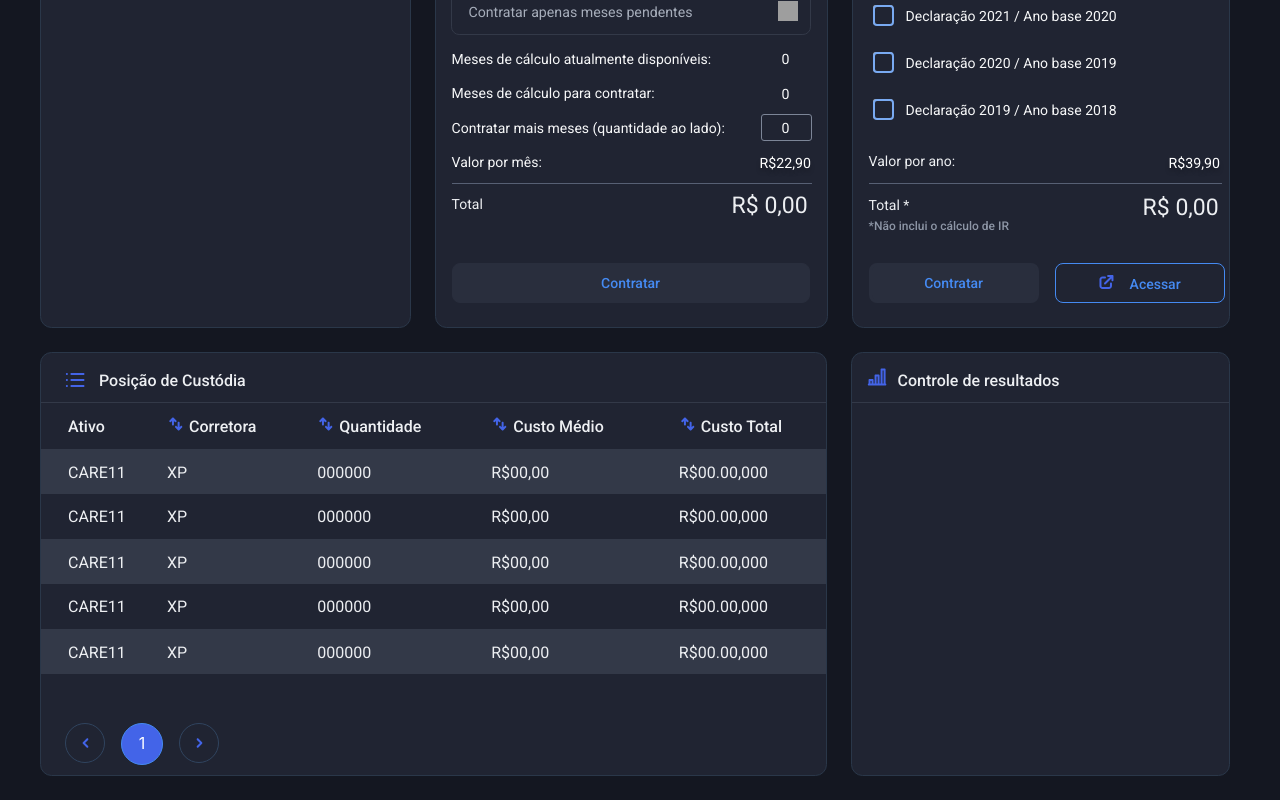
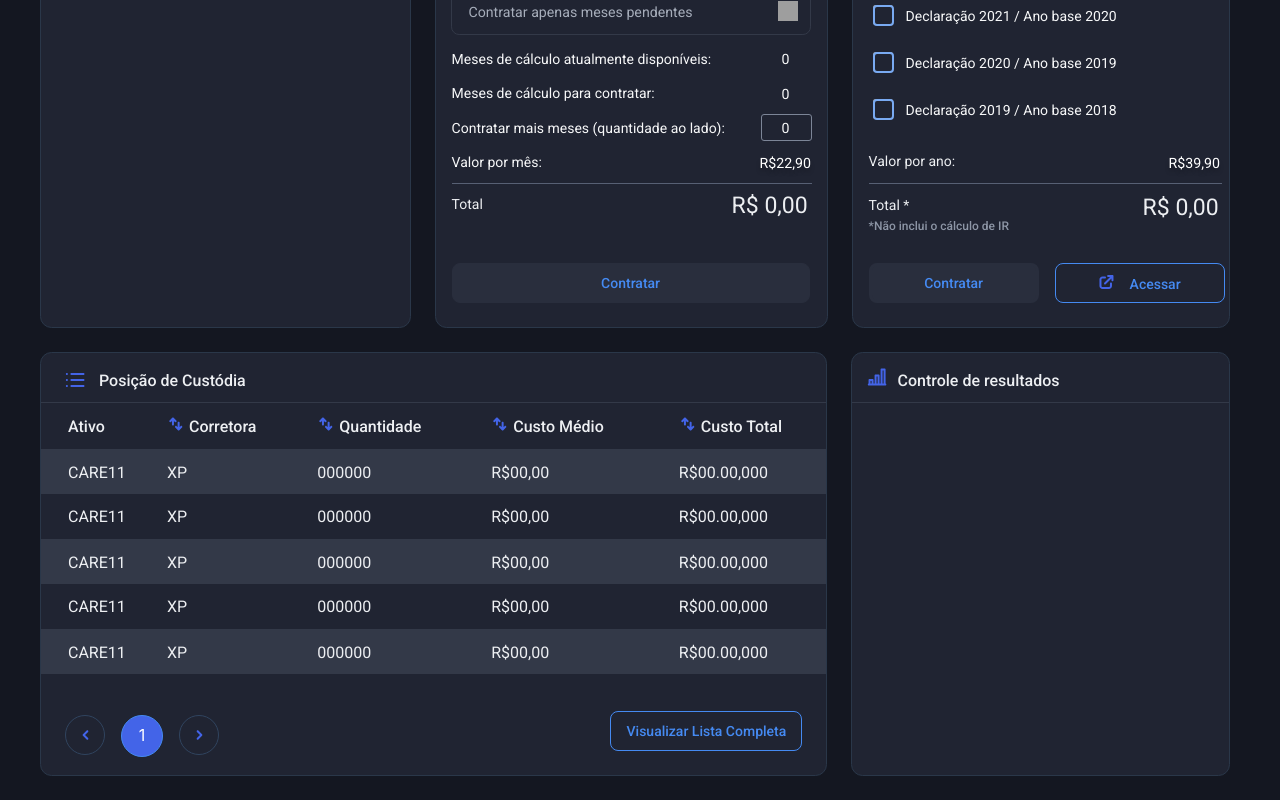
Before and after one commit to CristianC12/dashboard, a React (Create React App) app: page / in a window 1280 px wide. Shown: the part 341-1141 px from the top of the page. Built offline with nearby package versions, Linux system fonts and the light colour scheme; grey boxes are pictures that could not be loaded.

Commit message:
corrigindo erro na table

```diff
--- a/src/components/CustodiaPosicao/CustodiaPosicao.jsx
+++ b/src/components/CustodiaPosicao/CustodiaPosicao.jsx
@@ -79,7 +79,7 @@ function CustodiaPosicao() {
                 </table>
             </div>
             <div className='table-pages'>
-                <button>
+                <button className='botao-pagina'>
                     <svg width="7" height="10" viewBox="0 0 7 10" fill="none" xmlns="http://www.w3.org/2000/svg">
                         <path fill-rule="evenodd" clip-rule="evenodd" d="M6.08647 0.542893C6.477 0.933418 6.477 1.56658 6.08647 1.95711L3.04358 5L6.08647 8.04289C6.47699 8.43342 6.47699 9.06658 6.08647 9.45711C5.69595 9.84763 5.06278 9.84763 4.67226 9.45711L0.922256 5.70711C0.73472 5.51957 0.629363 5.26522 0.629363 5C0.629363 4.73478 0.73472 4.48043 0.922257 4.29289L4.67226 0.542893C5.06278 0.152369 5.69595 0.152369 6.08647 0.542893Z" fill="#4364E8" />
                     </svg>
@@ -91,11 +91,13 @@ function CustodiaPosicao() {
                     </p>
                 </div>
 
-                <button>
+                <button className='botao-pagina'>
                     <svg width="7" height="10" viewBox="0 0 7 10" fill="none" xmlns="http://www.w3.org/2000/svg">
                         <path fill-rule="evenodd" clip-rule="evenodd" d="M0.922257 9.45711C0.531733 9.06658 0.531733 8.43342 0.922257 8.04289L3.96515 5L0.922257 1.95711C0.531732 1.56658 0.531733 0.933416 0.922257 0.542892C1.31278 0.152369 1.94595 0.152368 2.33647 0.542892L6.08647 4.29289C6.47699 4.68342 6.47699 5.31658 6.08647 5.70711L2.33647 9.45711C1.94595 9.84763 1.31278 9.84763 0.922257 9.45711Z" fill="#4364E8" />
                     </svg>
                 </button>
+
+                <button className='botao-visualizar'>Visualizar Lista Completa</button>
             </div>
 
         </div>
--- a/src/components/CustodiaPosicao/style.css
+++ b/src/components/CustodiaPosicao/style.css
@@ -67,15 +67,34 @@
  }
 
 
- .table-pages button {
+ .table-pages .botao-pagina {
+    position: relative;
     width: 40px;
     border-radius: 100px;
     height: 40px;
     background-color: #202432;
     border: 1px solid #30445F;
+    bottom: 8px;
+ }
+
+ .botao-visualizar{
+    position: absolute;
+    right: 24px;
+    height: 40px;
+    width: 192px;
+    font-family: 'Roboto';
+    font-weight: 500;
+    font-size: 14px;
+    color: #458AF2;
+    border: 1px solid #458AF2;
+    background-color: #202432;
+    border-radius: 8px;
+    bottom: 24px;
  }
 
  .table-pages div {
+    position: relative;
+    bottom: 8px;
     width: 40px;
     height: 40px;
     background-color: #4364E8;
```
